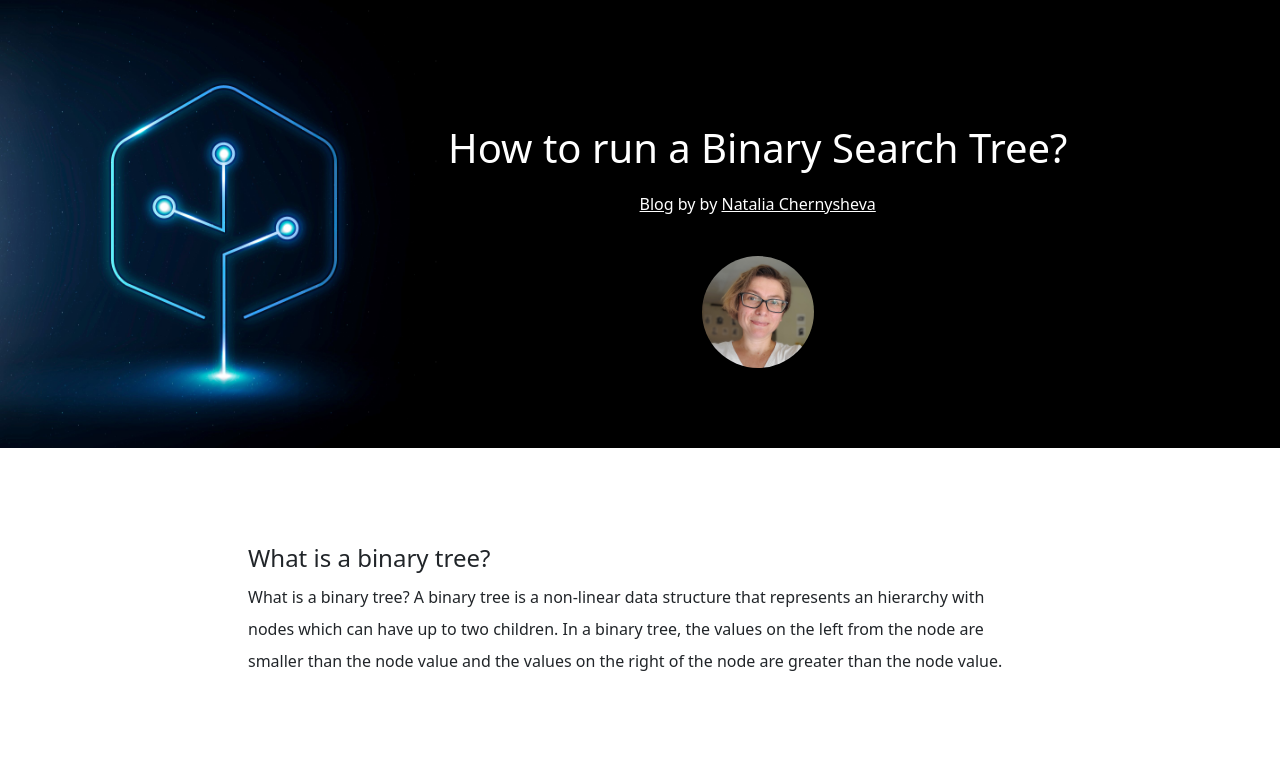
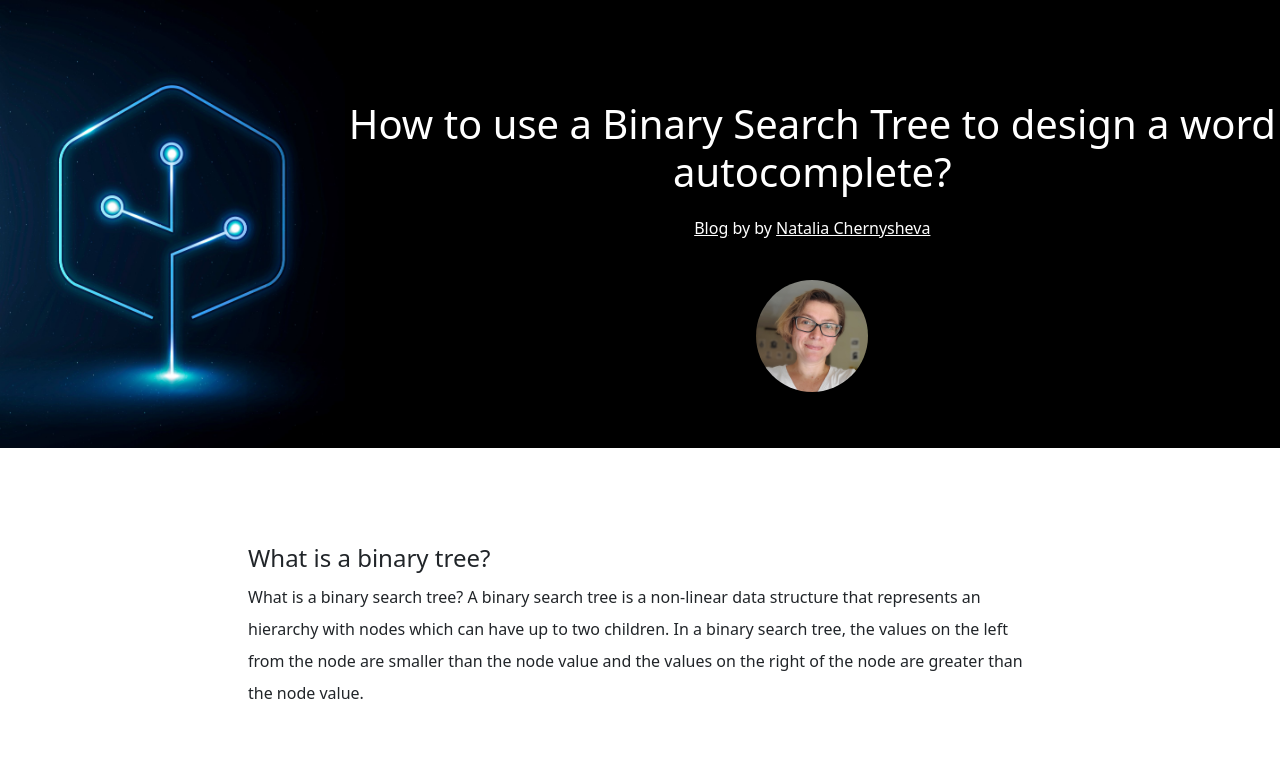
Before and after one commit to nchernys/portfolio-blog, a React (Create React App) app: page /blog-binary-search in a window 1280 px wide. Shown: the top 767 px of the page. Built offline with nearby package versions, Linux system fonts and the light colour scheme.

Commit message:
binary tree update

```diff
--- a/src/binaryTree.js
+++ b/src/binaryTree.js
@@ -101,7 +101,9 @@ const BinaryTree = () => {
           <img src="./images/binary-tree-sm.jpg" />
         </div>
         <div className="heading-text">
-          <h1>How to run a Binary Search Tree?</h1>
+          <h1>
+            How to use a Binary Search Tree to design a word autocomplete?
+          </h1>
           <p>
             <Link to="/">Blog</Link> by by{" "}
             <a href="https://nchernysheva.com">Natalia Chernysheva</a>
@@ -115,11 +117,11 @@ const BinaryTree = () => {
         <div className="w-100 my-4">
           <h4 className="mt-5">What is a binary tree?</h4>
           <p>
-            What is a binary tree? A binary tree is a non-linear data structure
-            that represents an hierarchy with nodes which can have up to two
-            children. In a binary tree, the values on the left from the node are
-            smaller than the node value and the values on the right of the node
-            are greater than the node value.{" "}
+            What is a binary search tree? A binary search tree is a non-linear
+            data structure that represents an hierarchy with nodes which can
+            have up to two children. In a binary search tree, the values on the
+            left from the node are smaller than the node value and the values on
+            the right of the node are greater than the node value.{" "}
           </p>
           <p>
             <span className="tree-svg">
--- a/src/component-read-more.js
+++ b/src/component-read-more.js
@@ -7,7 +7,8 @@ const ComponentBlogReadMore = () => {
       <ul className="my-3">
         <li className="my-3">
           <a href="/blog-binary-search" className="text-secondary">
-            Data Structures and Algorithms: What is a Binary Search Tree?
+            Data Structures and Algorithms: What is a Binary Search Tree and how
+            to use it to design a word autocomplete?
           </a>
         </li>
         <li className="my-3">
```
Also changed, not shown: 9 other files (tests, documents, lock files or other folders).
